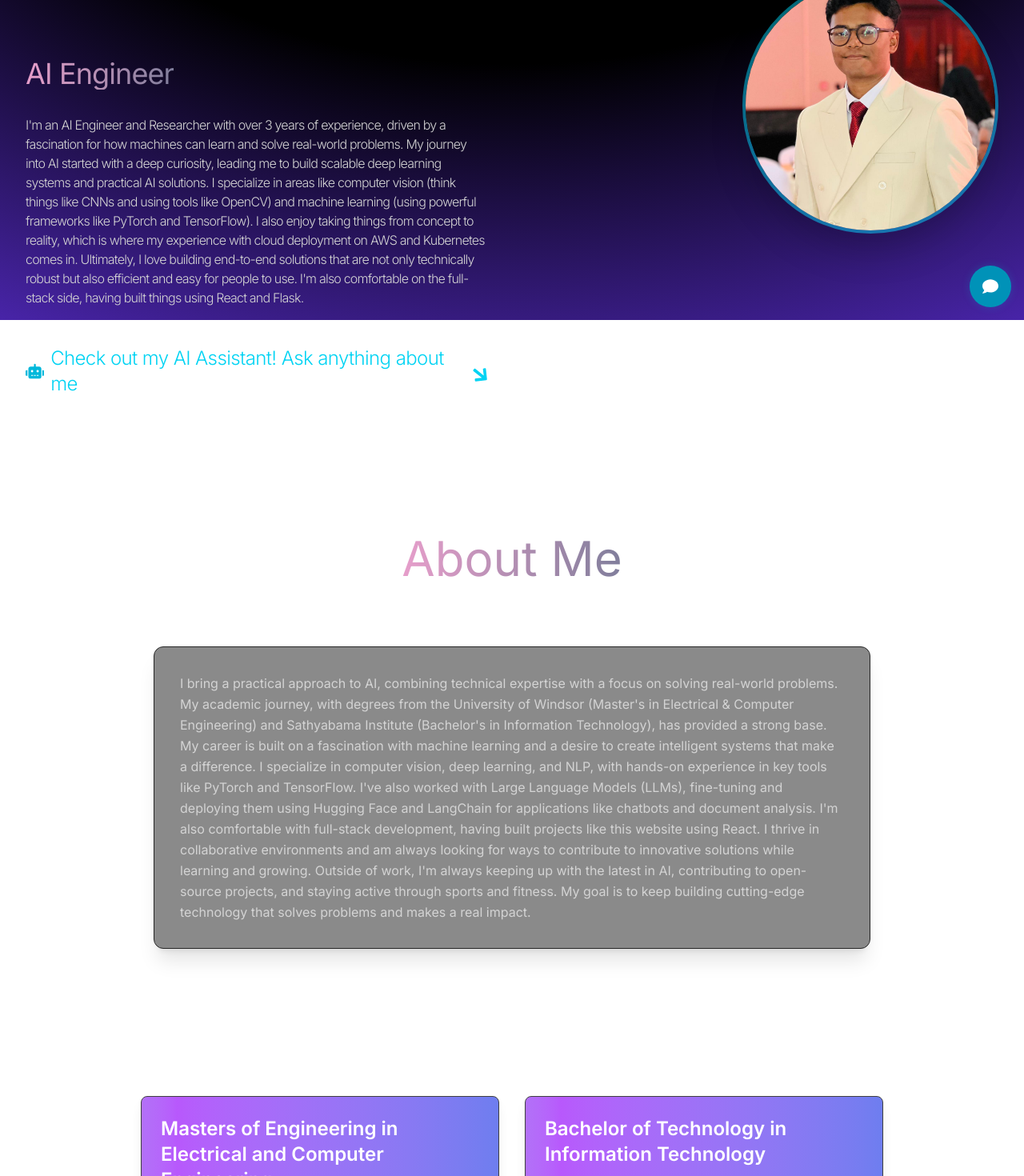
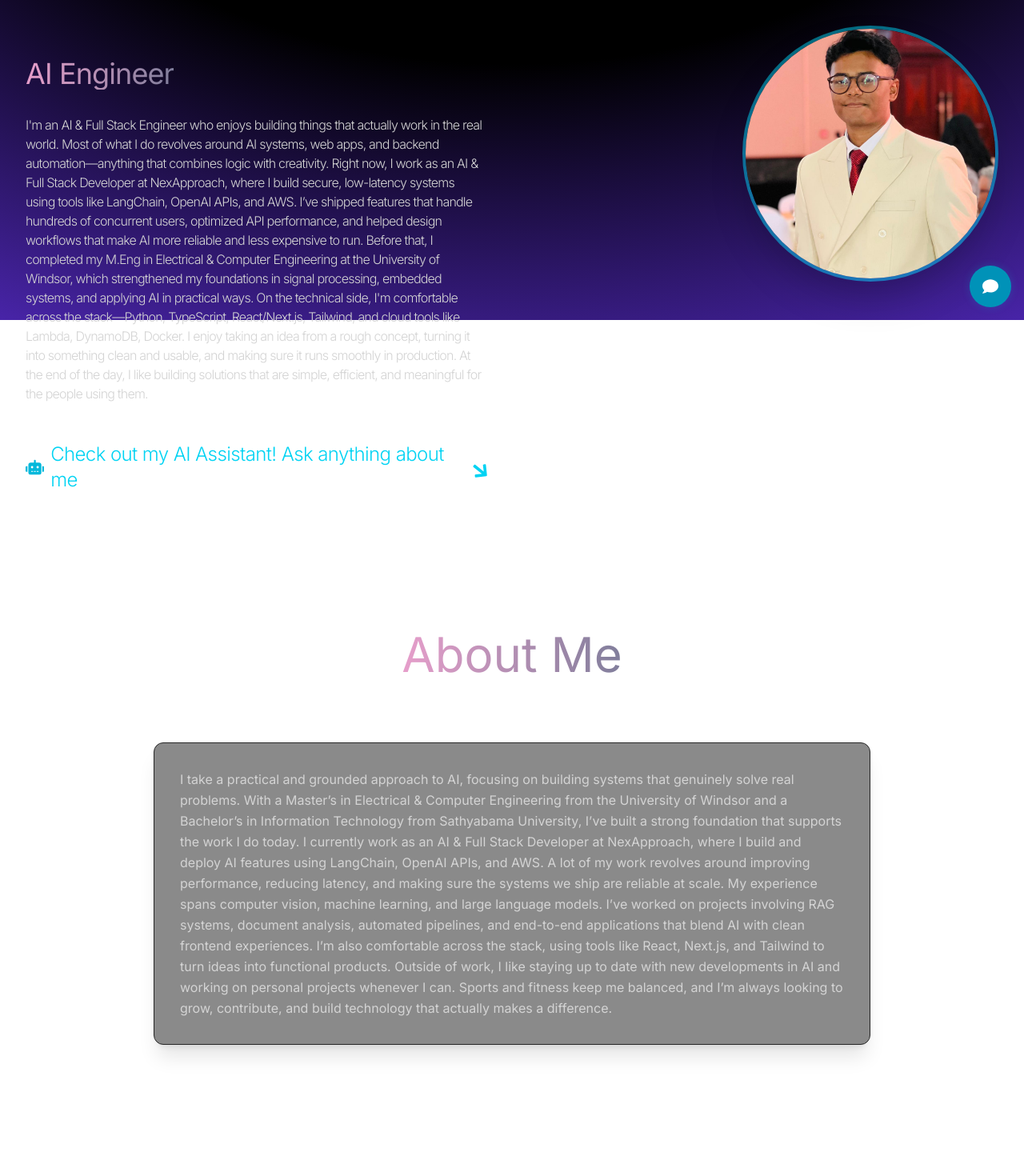
Before and after one commit to nihalkhan2810/react-portfolio, a React (Vite) app: page / in a window 1280 px wide. Shown: the part 400-1870 px from the top of the page at 80% size. Built offline with nearby package versions, Linux system fonts and the light colour scheme.

Commit message:
Changed description and about me

```diff
--- a/src/constants/index.js
+++ b/src/constants/index.js
@@ -9,11 +9,11 @@ import BT1 from "../assets/projects/BT1.png";
 import BT2 from "../assets/projects/BT2.png";
 import BT3 from "../assets/projects/BT3.png";
 
-export const HERO_CONTENT = `I'm an AI Engineer and Researcher with over 3 years of experience, driven by a fascination for how machines can learn and solve real-world problems. My journey into AI started with a deep curiosity, leading me to build scalable deep learning systems and practical AI solutions. I specialize in areas like computer vision (think things like CNNs and using tools like OpenCV) and machine learning (using powerful frameworks like PyTorch and TensorFlow). I also enjoy taking things from concept to reality, which is where my experience with cloud deployment on AWS and Kubernetes comes in. Ultimately, I love building end-to-end solutions that are not only technically robust but also efficient and easy for people to use. I'm also comfortable on the full-stack side, having built things using React and Flask.`;
+export const HERO_CONTENT = `I'm an AI & Full Stack Engineer who enjoys building things that actually work in the real world. Most of what I do revolves around AI systems, web apps, and backend automation—anything that combines logic with creativity. Right now, I work as an AI & Full Stack Developer at NexApproach, where I build secure, low-latency systems using tools like LangChain, OpenAI APIs, and AWS. I’ve shipped features that handle hundreds of concurrent users, optimized API performance, and helped design workflows that make AI more reliable and less expensive to run.
+Before that, I completed my M.Eng in Electrical & Computer Engineering at the University of Windsor, which strengthened my foundations in signal processing, embedded systems, and applying AI in practical ways. On the technical side, I'm comfortable across the stack—Python, TypeScript, React/Next.js, Tailwind, and cloud tools like Lambda, DynamoDB, Docker. I enjoy taking an idea from a rough concept, turning it into something clean and usable, and making sure it runs smoothly in production. At the end of the day, I like building solutions that are simple, efficient, and meaningful for the people using them.`;
 
-export const ABOUT_TEXT = `I bring a practical approach to AI, combining technical expertise with a focus on solving real-world problems. My academic journey, with degrees from the University of Windsor (Master's in Electrical & Computer Engineering) and Sathyabama Institute (Bachelor's in Information Technology), has provided a strong base. My career is built on a fascination with machine learning and a desire to create intelligent systems that make a difference.
-I specialize in computer vision, deep learning, and NLP, with hands-on experience in key tools like PyTorch and TensorFlow. I've also worked with Large Language Models (LLMs), fine-tuning and deploying them using Hugging Face and LangChain for applications like chatbots and document analysis. I'm also comfortable with full-stack development, having built projects like this website using React. I thrive in collaborative environments and am always looking for ways to contribute to innovative solutions while learning and growing.
-Outside of work, I'm always keeping up with the latest in AI, contributing to open-source projects, and staying active through sports and fitness. My goal is to keep building cutting-edge technology that solves problems and makes a real impact.`;
+export const ABOUT_TEXT = `I take a practical and grounded approach to AI, focusing on building systems that genuinely solve real problems. With a Master’s in Electrical & Computer Engineering from the University of Windsor and a Bachelor’s in Information Technology from Sathyabama University, I’ve built a strong foundation that supports the work I do today. I currently work as an AI & Full Stack Developer at NexApproach, where I build and deploy AI features using LangChain, OpenAI APIs, and AWS. A lot of my work revolves around improving performance, reducing latency, and making sure the systems we ship are reliable at scale. My experience spans computer vision, machine learning, and large language models. I’ve worked on projects involving RAG systems, document analysis, automated pipelines, and end-to-end applications that blend AI with clean frontend experiences. I’m also comfortable across the stack, using tools like React, Next.js, and Tailwind to turn ideas into functional products. Outside of work, I like staying up to date with new developments in AI and working on personal projects whenever I can. Sports and fitness keep me balanced, and I’m always looking to grow, contribute, and build technology that actually makes a difference.
+`;
 
 export const EDUCATION = [
   {
```
